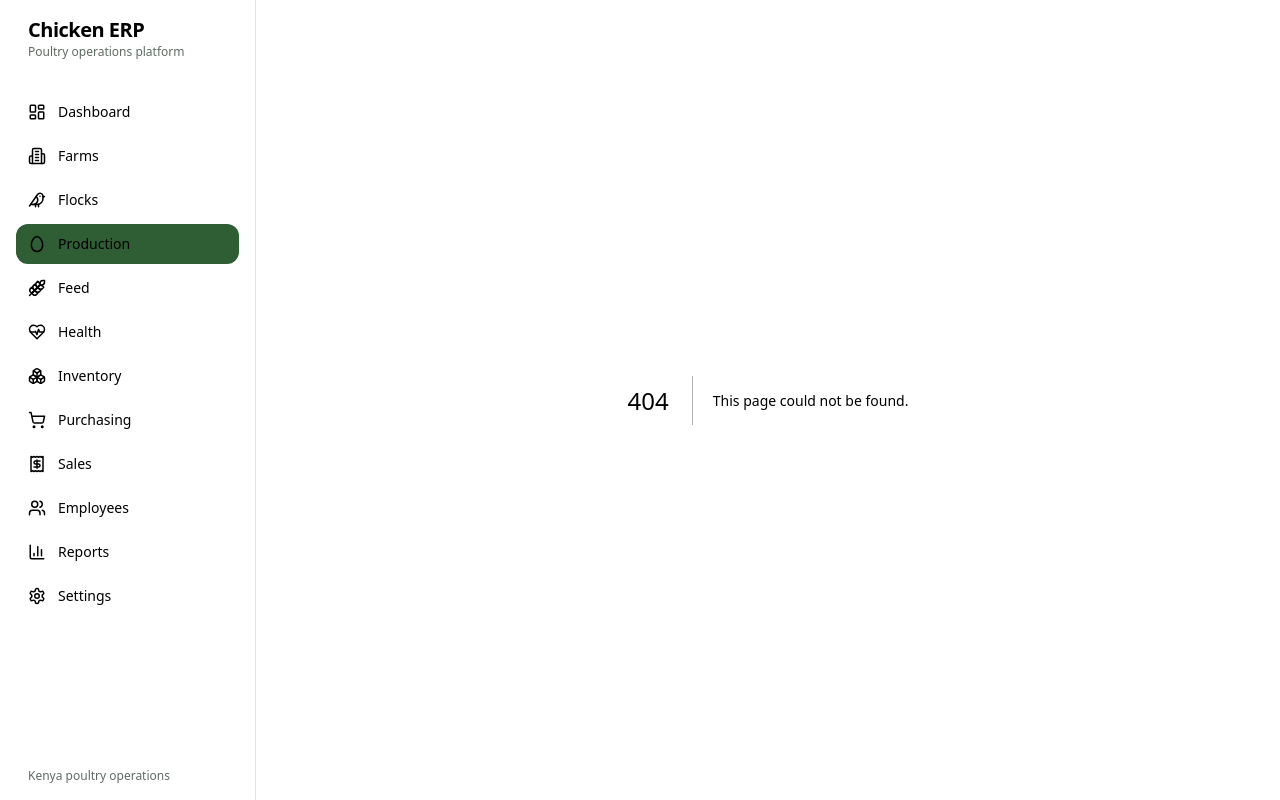
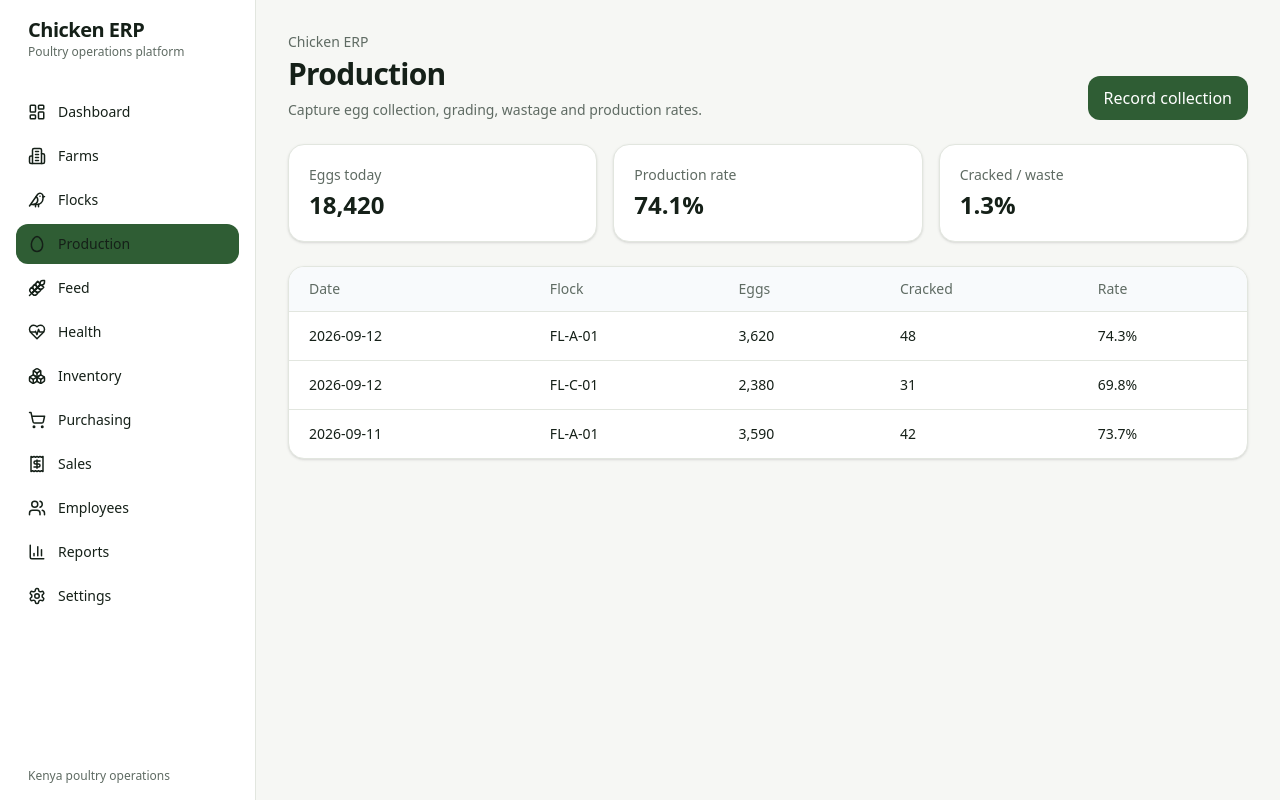
Before and after one commit to Mesharl/chicken-erp, a Next.js app: page /production in a window 1280 px wide. Before the commit this address had no page. Built offline with nearby package versions, Linux system fonts and the light colour scheme.

Commit message:
Add production page

```diff
--- /dev/null
+++ b/src/app/production/page.tsx
@@ -0,0 +1,63 @@
+import { PageHeader } from "@/components/page-header";
+import { productionRows } from "@/lib/mock-data";
+
+export default function ProductionPage() {
+  return (
+    <div className="p-5 md:p-8">
+      <PageHeader
+        title="Production"
+        description="Capture egg collection, grading, wastage and production rates."
+        action={
+          <button
+            type="button"
+            className="rounded-xl bg-[var(--accent)] px-4 py-2.5 text-sm font-semibold text-white"
+          >
+            Record collection
+          </button>
+        }
+      />
+
+      <div className="mb-6 grid gap-4 sm:grid-cols-3">
+        <div className="rounded-2xl border border-[var(--border)] bg-white p-5 shadow-sm">
+          <div className="text-sm text-[var(--muted)]">Eggs today</div>
+          <div className="mt-1 text-2xl font-bold">18,420</div>
+        </div>
+        <div className="rounded-2xl border border-[var(--border)] bg-white p-5 shadow-sm">
+          <div className="text-sm text-[var(--muted)]">Production rate</div>
+          <div className="mt-1 text-2xl font-bold">74.1%</div>
+        </div>
+        <div className="rounded-2xl border border-[var(--border)] bg-white p-5 shadow-sm">
+          <div className="text-sm text-[var(--muted)]">Cracked / waste</div>
+          <div className="mt-1 text-2xl font-bold">1.3%</div>
+        </div>
+      </div>
+
+      <div className="overflow-hidden rounded-2xl border border-[var(--border)] bg-white shadow-sm">
+        <div className="overflow-x-auto">
+          <table className="w-full min-w-[560px] text-left text-sm">
+            <thead className="bg-slate-50 text-[var(--muted)]">
+              <tr>
+                <th className="px-5 py-3 font-medium">Date</th>
+                <th className="px-5 py-3 font-medium">Flock</th>
+                <th className="px-5 py-3 font-medium">Eggs</th>
+                <th className="px-5 py-3 font-medium">Cracked</th>
+                <th className="px-5 py-3 font-medium">Rate</th>
+              </tr>
+            </thead>
+            <tbody>
+              {productionRows.map((r) => (
+                <tr key={r.id} className="border-t border-[var(--border)]">
+                  <td className="px-5 py-3.5">{r.date}</td>
+                  <td className="px-5 py-3.5 font-medium">{r.flock}</td>
+                  <td className="px-5 py-3.5">{r.eggs.toLocaleString()}</td>
+                  <td className="px-5 py-3.5">{r.cracked}</td>
+                  <td className="px-5 py-3.5">{r.rate}</td>
+                </tr>
+              ))}
+            </tbody>
+          </table>
+        </div>
+      </div>
+    </div>
+  );
+}
```
